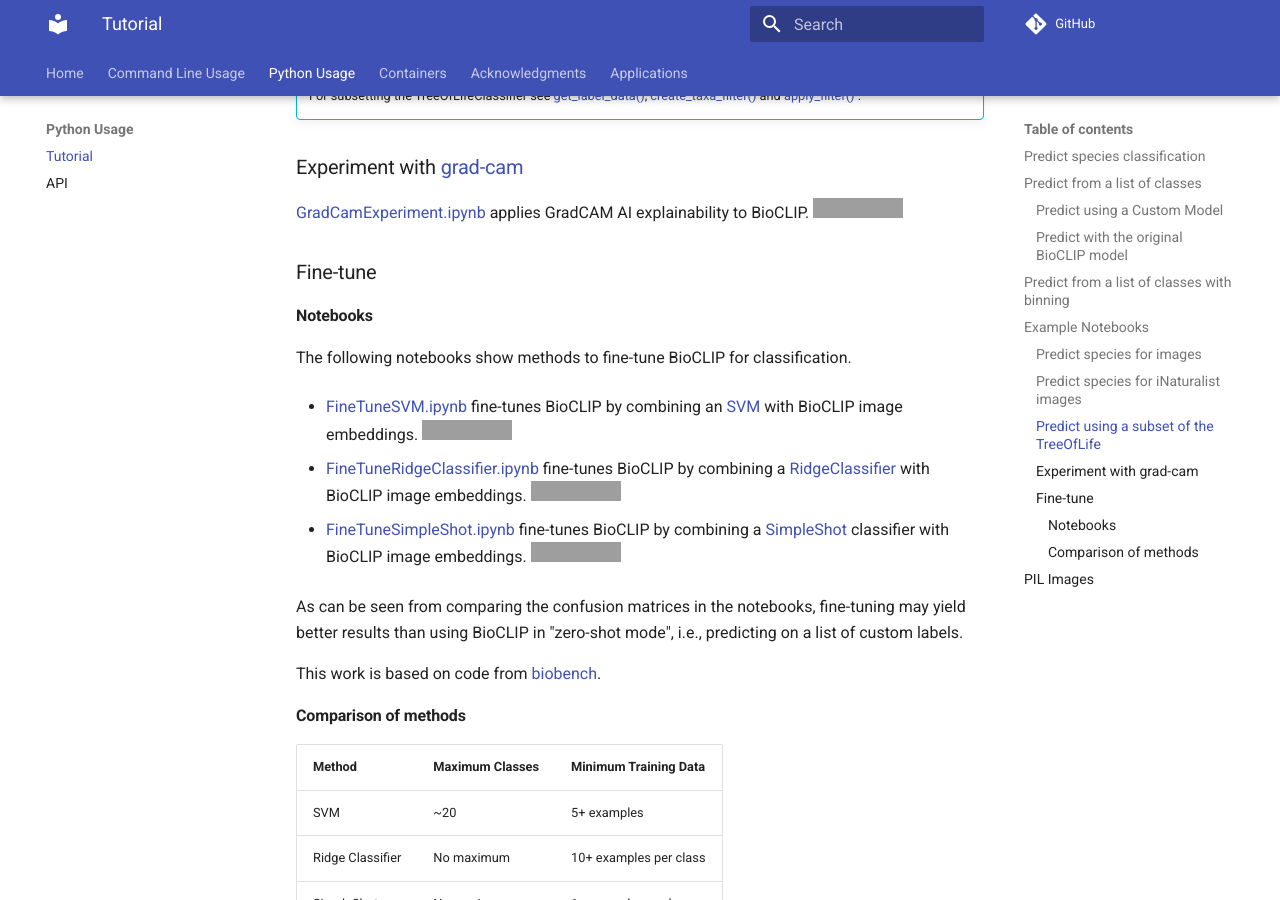
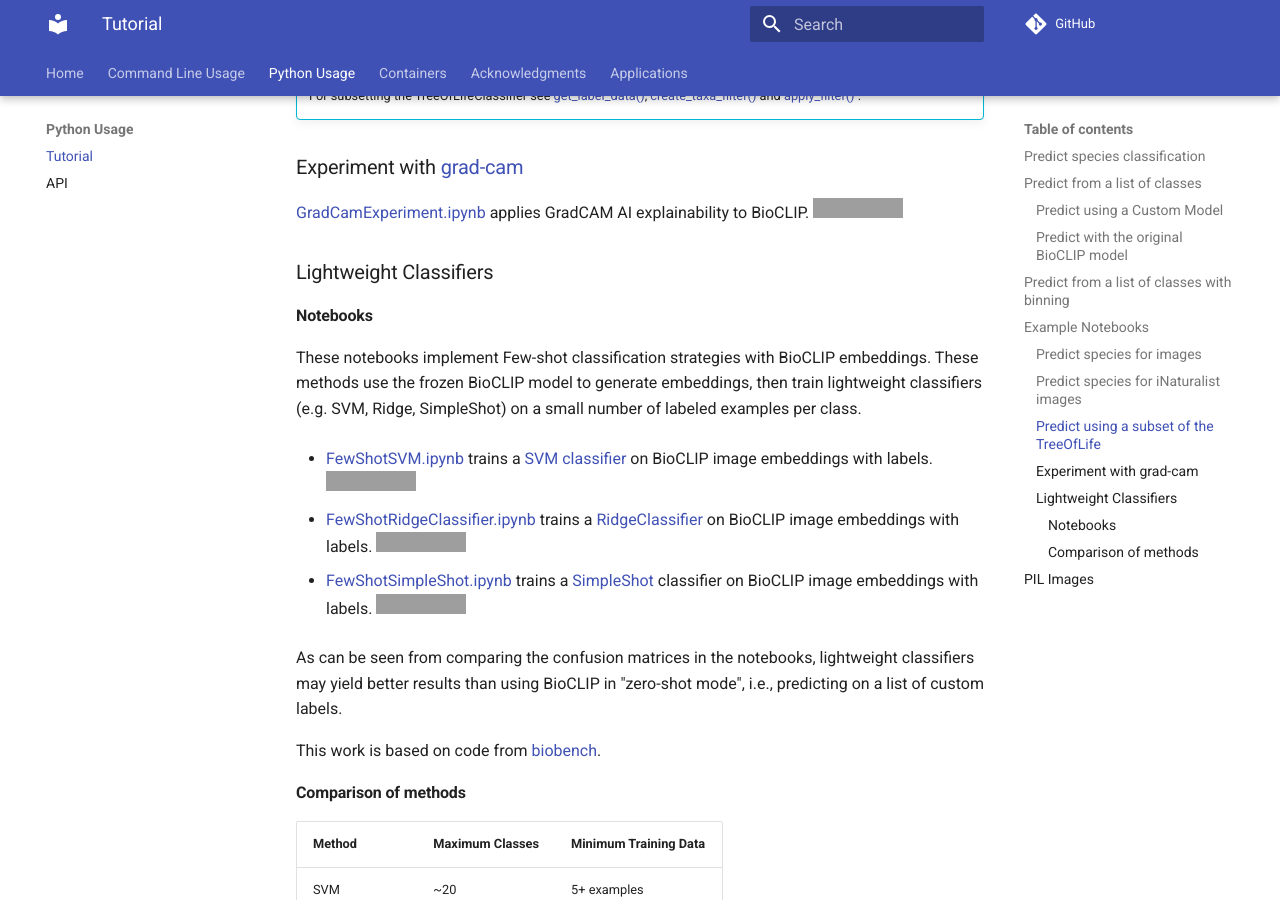
Before and after one commit to Imageomics/pybioclip, an MkDocs documentation site: the page built from docs/python-tutorial.md, in a window 1280 px wide and 900 px high, scrolled down 3538 px. Built offline with MkDocs 1.6.1 and Material for MkDocs 9.7.7, drawn with Linux system fonts in a browser that asks for light colours; comment, search, counter and statistics services are not loaded; grey boxes are pictures that could not be loaded.

Commit message:
Update docs fine-tune -> lightweight classifiers
Fixes #123

```diff
--- a/docs/python-tutorial.md
+++ b/docs/python-tutorial.md
@@ -151,22 +151,23 @@ small 7.165559509303421e-05
 [GradCamExperiment.ipynb](https://github.com/Imageomics/pybioclip/blob/main/examples/GradCamExperiment.ipynb)  applies GradCAM AI explainability to BioCLIP. <a target="_blank" href="https://colab.research.google.com/github/Imageomics/pybioclip/blob/main/examples/GradCamExperiment.ipynb">
   <img src="https://colab.research.google.com/assets/colab-badge.svg" alt="Open In Colab"/></a>
 
-### Fine-tune
+### Lightweight Classifiers
 #### Notebooks
-The following notebooks show methods to fine-tune BioCLIP for classification.
+These notebooks implement Few-shot classification strategies with BioCLIP embeddings.
+These methods use the frozen BioCLIP model to generate embeddings, then train lightweight classifiers (e.g. SVM, Ridge, SimpleShot) on a small number of labeled examples per class.
 
-- [FineTuneSVM.ipynb](https://github.com/Imageomics/pybioclip/blob/main/examples/FineTuneSVM.ipynb) fine-tunes  BioCLIP by combining an [SVM](https://scikit-learn.org/stable/modules/generated/sklearn.svm.SVC.html#sklearn.svm.SVC) with BioCLIP image embeddings. <a target="_blank" href="https://colab.research.google.com/github/Imageomics/pybioclip/blob/main/examples/FineTuneSVM.ipynb">
+- [FewShotSVM.ipynb](https://github.com/Imageomics/pybioclip/blob/main/examples/FewShotSVM.ipynb) trains a [SVM classifier](https://scikit-learn.org/stable/modules/generated/sklearn.svm.SVC.html#sklearn.svm.SVC) on BioCLIP image embeddings with labels. <a target="_blank" href="https://colab.research.google.com/github/Imageomics/pybioclip/blob/main/examples/FewShotSVM.ipynb">
   <img src="https://colab.research.google.com/assets/colab-badge.svg" alt="Open In Colab"/></a>
 
-- [FineTuneRidgeClassifier.ipynb](https://github.com/Imageomics/pybioclip/blob/main/examples/FineTuneRidgeClassifier.ipynb)
-fine-tunes BioCLIP by combining a [RidgeClassifier](https://scikit-learn.org/stable/modules/generated/sklearn.linear_model.RidgeClassifier.html) with BioCLIP image embeddings. <a target="_blank" href="https://colab.research.google.com/github/Imageomics/pybioclip/blob/main/examples/FineTuneRidgeClassifier.ipynb">
+- [FewShotRidgeClassifier.ipynb](https://github.com/Imageomics/pybioclip/blob/main/examples/FewShotRidgeClassifier.ipynb)
+trains a [RidgeClassifier](https://scikit-learn.org/stable/modules/generated/sklearn.linear_model.RidgeClassifier.html) on BioCLIP image embeddings with labels. <a target="_blank" href="https://colab.research.google.com/github/Imageomics/pybioclip/blob/main/examples/FewShotRidgeClassifier.ipynb">
   <img src="https://colab.research.google.com/assets/colab-badge.svg" alt="Open In Colab"/></a>
 
-- [FineTuneSimpleShot.ipynb](https://github.com/Imageomics/pybioclip/blob/main/examples/FineTuneSimpleShot.ipynb)
-fine-tunes BioCLIP by combining a [SimpleShot](https://arxiv.org/abs/1911.04623) classifier with BioCLIP image embeddings. <a target="_blank" href="https://colab.research.google.com/github/Imageomics/pybioclip/blob/main/examples/FineTuneSimpleShot.ipynb">
+- [FewShotSimpleShot.ipynb](https://github.com/Imageomics/pybioclip/blob/main/examples/FewShotSimpleShot.ipynb)
+trains a [SimpleShot](https://arxiv.org/abs/1911.04623) classifier on BioCLIP image embeddings with labels. <a target="_blank" href="https://colab.research.google.com/github/Imageomics/pybioclip/blob/main/examples/FewShotSimpleShot.ipynb">
   <img src="https://colab.research.google.com/assets/colab-badge.svg" alt="Open In Colab"/></a>
 
-As can be seen from comparing the confusion matrices in the notebooks, fine-tuning may yield better results than using BioCLIP in "zero-shot mode", i.e., predicting on a list of custom labels.
+As can be seen from comparing the confusion matrices in the notebooks, lightweight classifiers may yield better results than using BioCLIP in "zero-shot mode", i.e., predicting on a list of custom labels.
 
 This work is based on code from [biobench](https://github.com/samuelstevens/biobench).
 
```
Also changed, not shown: 6 other files.
